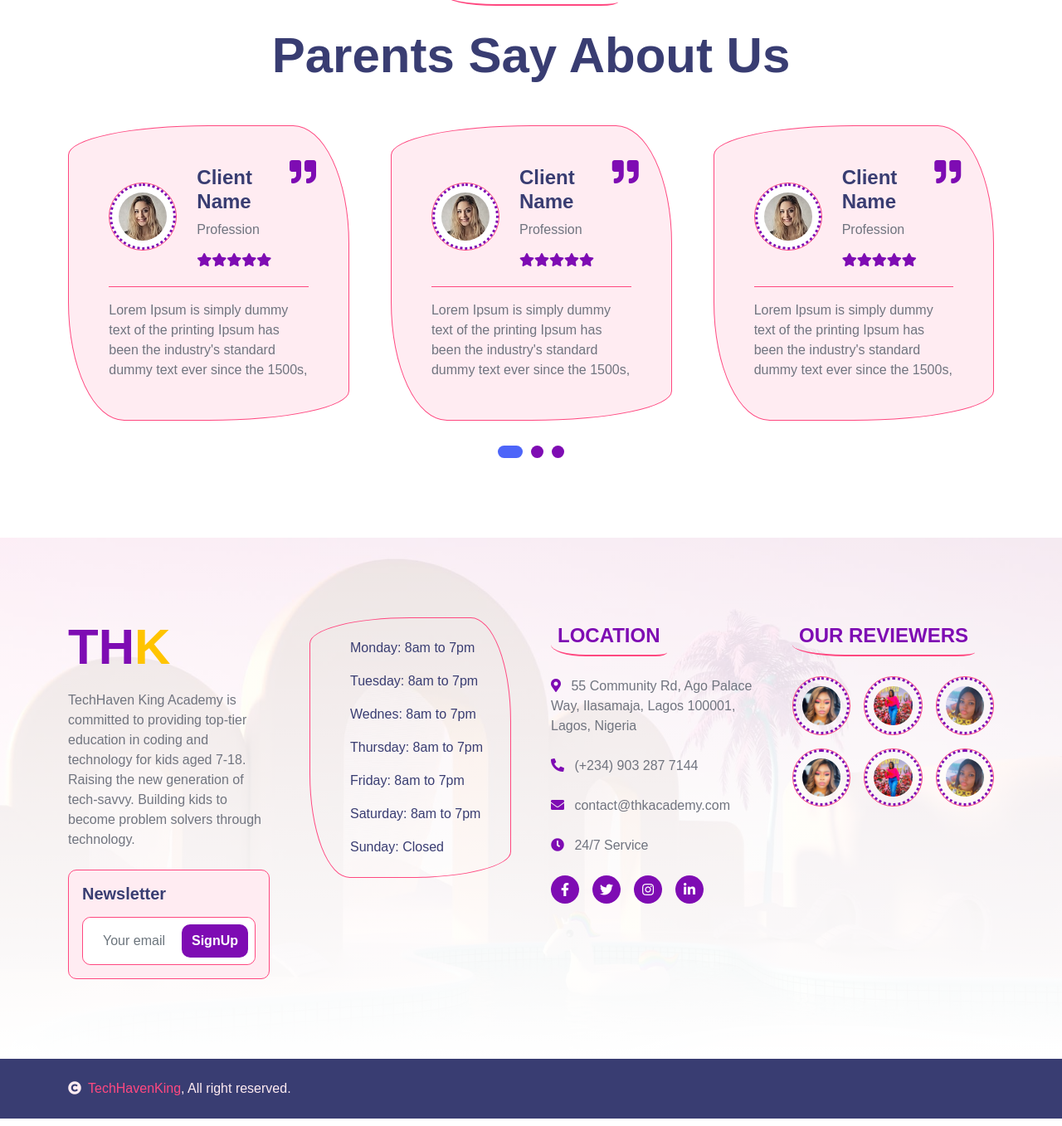
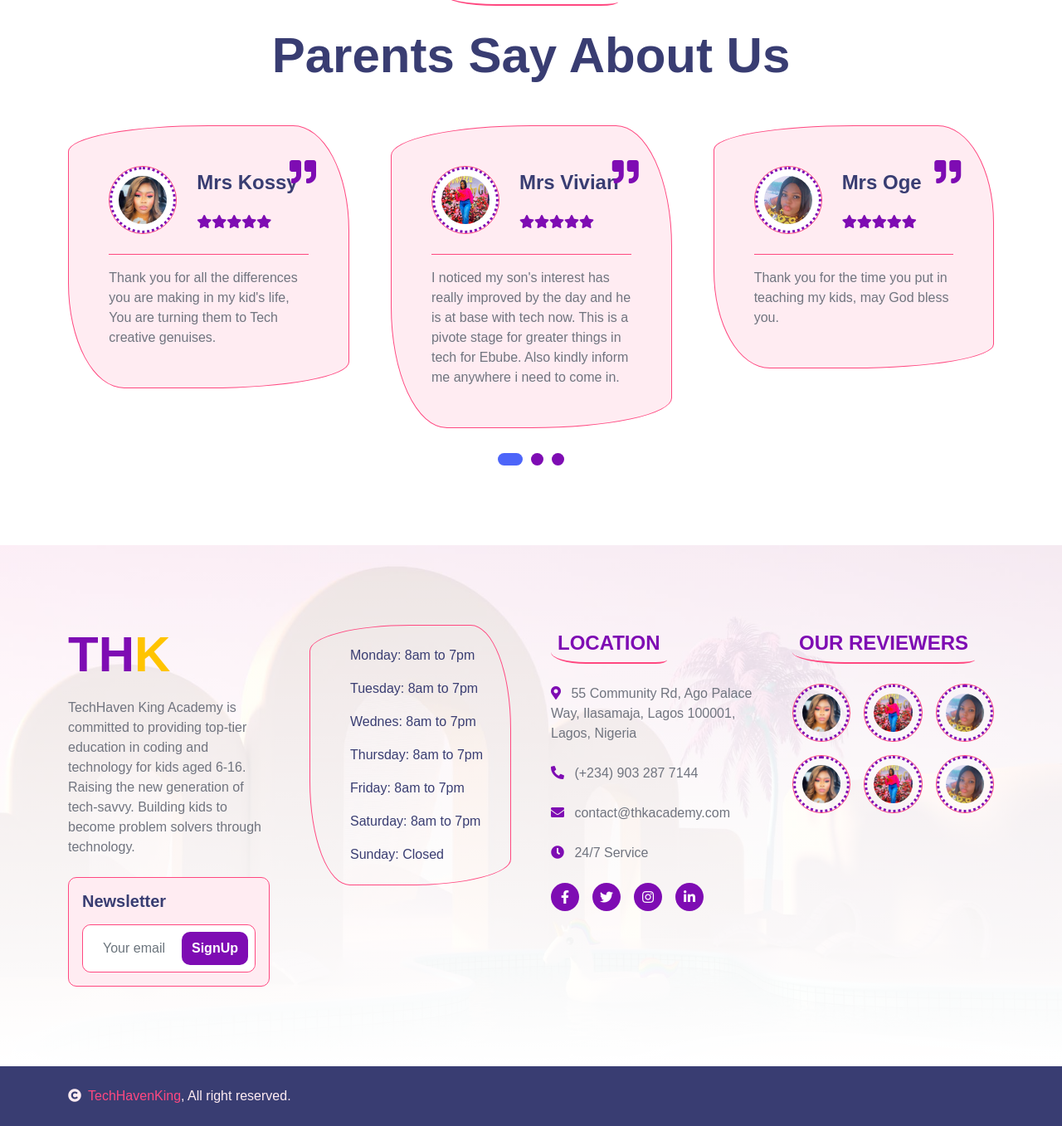
Before and after one commit to Phillipemore278/techhavenking, a Django app: page /about/ in a window 1280 px wide. Shown: the part 1471-2828 px from the top of the page at 83% size. Run offline with Django 5.2, Linux system fonts and the light colour scheme; some libraries are stand-ins or nearby versions.

Commit message:
transfered the changes i made in home page to about page

```diff
--- a/templates/frontend/about.html
+++ b/templates/frontend/about.html
@@ -33,7 +33,7 @@
             <div class="col-lg-7 wow fadeIn" data-wow-delay="0.3s">
                 <h4 class="text-primary mb-4 border-bottom border-primary border-2 d-inline-block p-2 title-border-radius">About Us</h4>
                 <h1 class="text-dark mb-4 display-5">Building kids to become problem solvers through technology.</h1>
-                <p class="text-dark mb-4">TechHaven King Academy is committed to providing top-tier education in coding and technology for kids aged 7-18. Raising the new generation of tech-savvy. Building kids to become problem solvers through technology. Catching them young and nurturing them to greatness through different ICT training and programming.
+                <p class="text-dark mb-4">TechHaven King Academy is committed to providing top-tier education in coding and technology for kids aged 6-16. Raising the new generation of tech-savvy. Building kids to become problem solvers through technology. Catching them young and nurturing them to greatness through different ICT training and programming.
                 </p>
                 <p>Founded by a seasoned CyberSecurity specialist and cloud engineer, our mission is to make technology education accessible to the next generation of innovators.</p>
                 <div class="row mb-4">
@@ -89,11 +89,11 @@
                     <i class="fa fa-quote-right fa-2x text-primary position-absolute" style="top: 15px; right: 15px;"></i>
                     <div class="d-flex align-items-center">
                         <div class="border border-primary bg-white rounded-circle">
-                            <img src="{% static 'frontend/assets/img/testimonial-2.jpg' %}" class="rounded-circle p-2" style="width: 80px; height: 80px; border-style: dotted; border-color: var(--bs-primary);" alt="">
+                            <img src="{% static 'frontend/assets/img/galary2.jpg' %}" class="rounded-circle p-2" style="width: 80px; height: 80px; border-style: dotted; border-color: var(--bs-primary);" alt="">
                         </div>
                         <div class="ms-4">
-                            <h4 class="text-dark">Client Name</h4>
-                            <p class="m-0 pb-3">Profession</p>
+                            <h4 class="text-dark">Mrs Vivian</h4>
+                            <p class="m-0 pb-3"></p>
                             <div class="d-flex pe-5">
                                 <i class="fas fa-star text-primary"></i>
                                 <i class="fas fa-star text-primary"></i>
@@ -104,7 +104,8 @@
                         </div>
                     </div>
                     <div class="border-top border-primary mt-4 pt-3">
-                        <p class="mb-0">Lorem Ipsum is simply dummy text of the printing Ipsum has been the industry's standard dummy text ever since the 1500s,
+                        <p class="mb-0">I noticed my son's interest has really improved by the day and he is at base with tech now. This is a pivote stage for greater things in tech for Ebube.
+                            Also kindly inform me anywhere i need to come in.
                         </p>
                     </div>
                 </div>
@@ -114,11 +115,11 @@
                     <i class="fa fa-quote-right fa-2x text-primary position-absolute" style="top: 15px; right: 15px;"></i>
                     <div class="d-flex align-items-center">
                         <div class="border border-primary bg-white rounded-circle">
-                            <img src="{% static 'frontend/assets/img/testimonial-2.jpg' %}" class="rounded-circle p-2" style="width: 80px; height: 80px; border-style: dotted; border-color: var(--bs-primary);" alt="">
+                            <img src="{% static 'frontend/assets/img/galary3.jpg' %}" class="rounded-circle p-2" style="width: 80px; height: 80px; border-style: dotted; border-color: var(--bs-primary);" alt="">
                         </div>
                         <div class="ms-4">
-                            <h4 class="text-dark">Client Name</h4>
-                            <p class="m-0 pb-3">Profession</p>
+                            <h4 class="text-dark">Mrs Oge</h4>
+                            <p class="m-0 pb-3"></p>
                             <div class="d-flex pe-5">
                                 <i class="fas fa-star text-primary"></i>
                                 <i class="fas fa-star text-primary"></i>
@@ -129,7 +130,7 @@
                         </div>
                     </div>
                     <div class="border-top border-primary mt-4 pt-3">
-                        <p class="mb-0">Lorem Ipsum is simply dummy text of the printing Ipsum has been the industry's standard dummy text ever since the 1500s,
+                        <p class="mb-0">Thank you for the time you put in teaching my kids, may God bless you.
                         </p>
                     </div>
                 </div>
@@ -139,11 +140,11 @@
                     <i class="fa fa-quote-right fa-2x text-primary position-absolute" style="top: 15px; right: 15px;"></i>
                     <div class="d-flex align-items-center">
                         <div class="border border-primary bg-white rounded-circle">
-                            <img src="{% static 'frontend/assets/img/testimonial-2.jpg' %}" class="rounded-circle p-2" style="width: 80px; height: 80px; border-style: dotted; border-color: var(--bs-primary);" alt="">
+                            <img src="{% static 'frontend/assets/img/galary1.jpg' %}" class="rounded-circle p-2" style="width: 80px; height: 80px; border-style: dotted; border-color: var(--bs-primary);" alt="">
                         </div>
                         <div class="ms-4">
-                            <h4 class="text-dark">Client Name</h4>
-                            <p class="m-0 pb-3">Profession</p>
+                            <h4 class="text-dark">Mrs Kossy</h4>
+                            <p class="m-0 pb-3"></p>
                             <div class="d-flex pe-5">
                                 <i class="fas fa-star text-primary"></i>
                                 <i class="fas fa-star text-primary"></i>
@@ -154,7 +155,7 @@
                         </div>
                     </div>
                     <div class="border-top border-primary mt-4 pt-3">
-                        <p class="mb-0">Lorem Ipsum is simply dummy text of the printing Ipsum has been the industry's standard dummy text ever since the 1500s,
+                        <p class="mb-0">Thank you for all the differences you are making in my kid's life, You are turning them to Tech creative genuises.
                         </p>
                     </div>
                 </div>
--- a/templates/frontend/footer.html
+++ b/templates/frontend/footer.html
@@ -6,7 +6,7 @@
             <div class="col-md-6 col-lg-4 col-xl-3">
                 <div class="footer-item">
                     <h2 class="fw-bold mb-3"><span class="text-primary mb-0">TH</span><span class="text-secondary">K</span></h2>
-                    <p class="mb-4">TechHaven King Academy is committed to providing top-tier education in coding and technology for kids aged 7-18. Raising the new generation of tech-savvy. Building kids to become problem solvers through technology.</p>
+                    <p class="mb-4">TechHaven King Academy is committed to providing top-tier education in coding and technology for kids aged 6-16. Raising the new generation of tech-savvy. Building kids to become problem solvers through technology.</p>
                     <div class="border border-primary p-3 rounded bg-light">
                         <h5 class="mb-3">Newsletter</h5>
                         <div class="position-relative mx-auto border border-primary rounded" style="max-width: 400px;">
```
